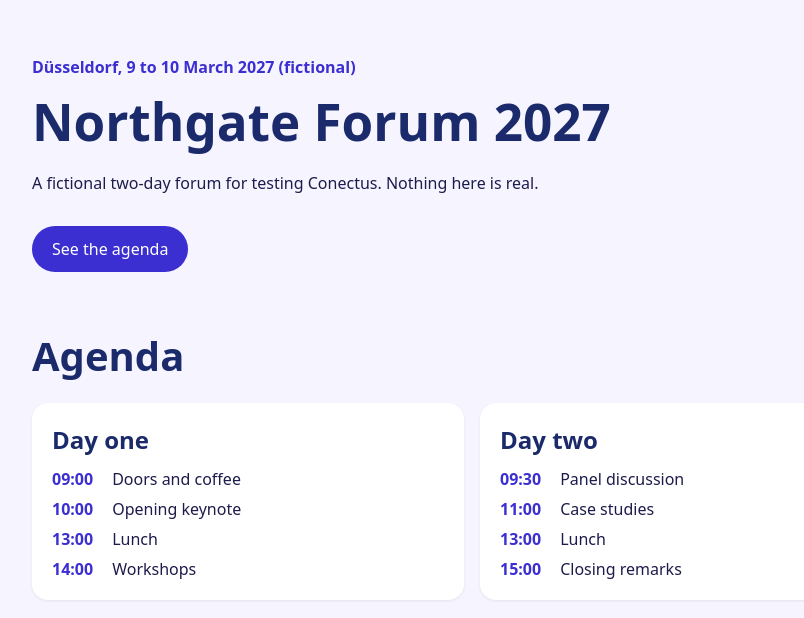
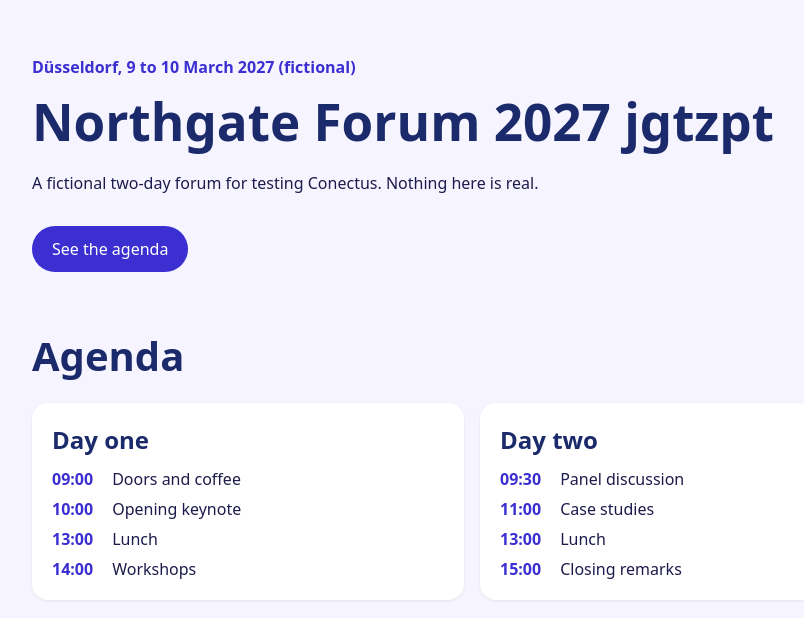
Before and after one commit to codemasterbrown7/conectus-wendy-test-site, a website built with Vite: page index.html in a window 1280 px wide. Shown: the whole page, without its empty margins (168-972 px from the left). Built offline with nearby package versions, Linux system fonts and the light colour scheme.

Commit message:
Home page heading: Northgate Forum 2027 jgtzpt
Changes the main heading on the home page from "Northgate Forum 2027" to "Northgate Forum 2027 jgtzpt". Nothing else on the page changes.

Proposed by Wendy through Conectus.

```diff
--- a/index.html
+++ b/index.html
@@ -10,7 +10,7 @@
     <main>
       <section class="hero">
         <p class="eyebrow">Düsseldorf, 9 to 10 March 2027 (fictional)</p>
-        <h1>Northgate Forum 2027</h1>
+        <h1>Northgate Forum 2027 jgtzpt</h1>
         <p>A fictional two-day forum for testing Conectus. Nothing here is real.</p>
         <a class="cta" href="#agenda">See the agenda</a>
       </section>
```
